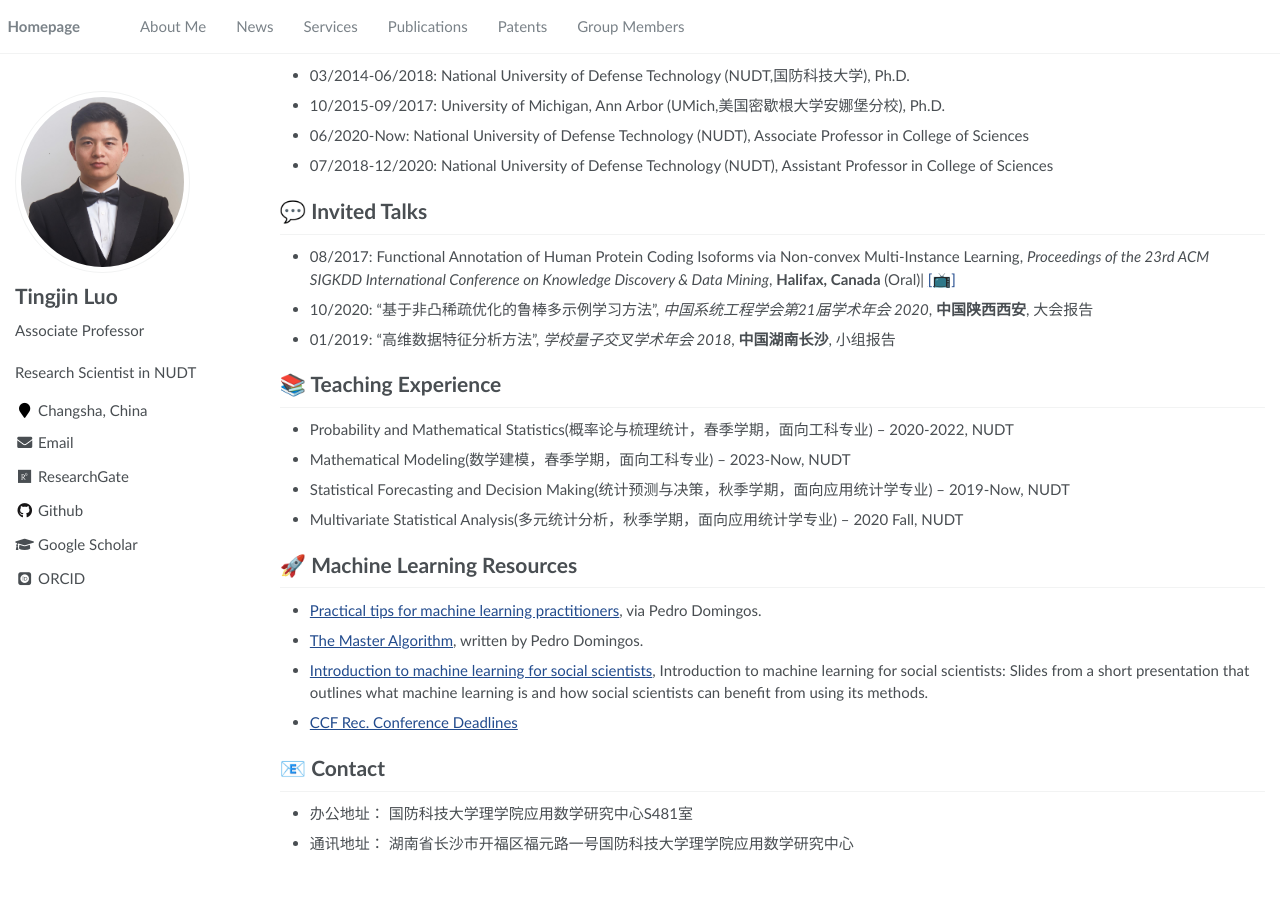
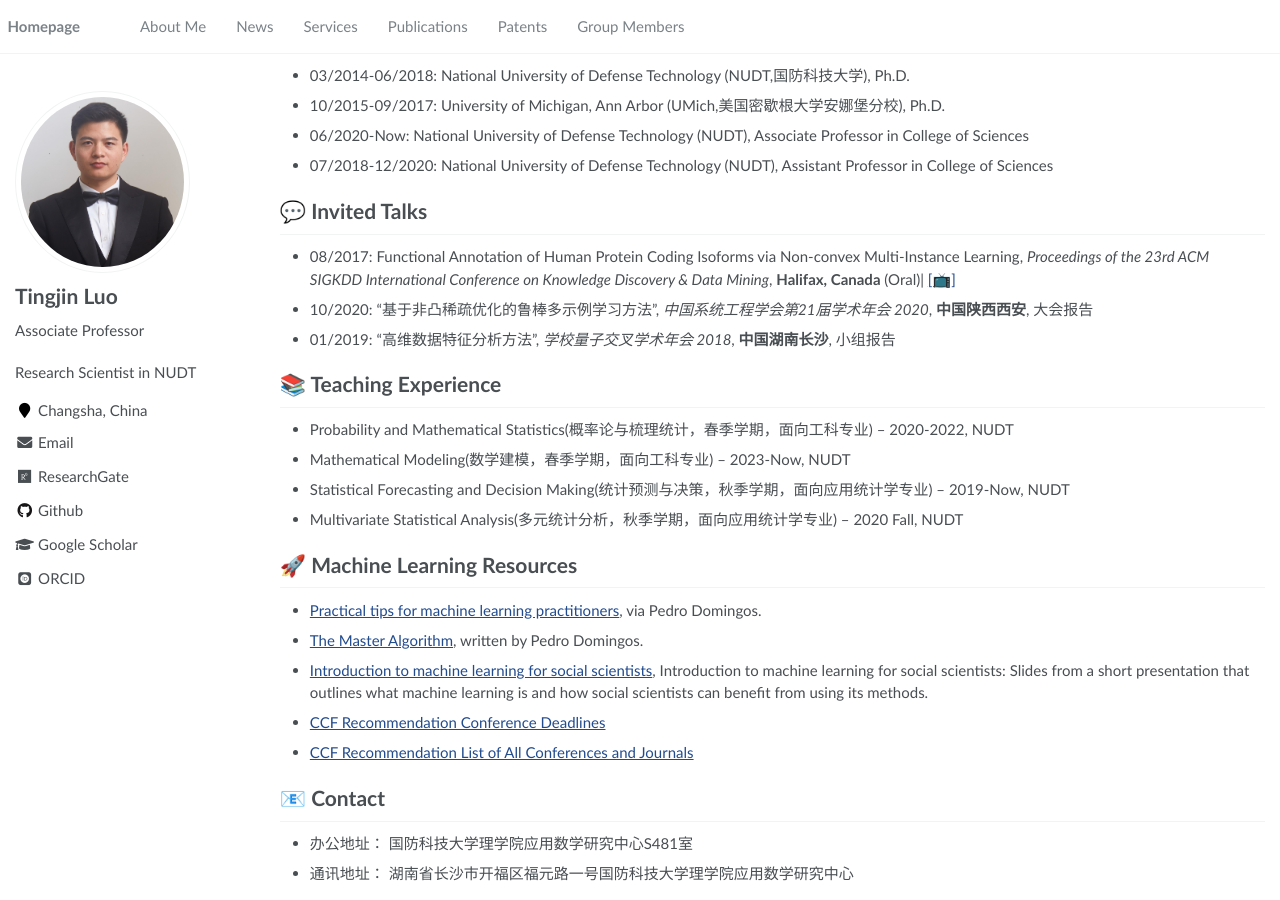
Before and after one commit to HorizonAILab/HorizonAILab.github.io, a Jekyll site: the page built from _pages/about.md, in a window 1280 px wide and 900 px high, scrolled down 4742 px. Built offline with Jekyll 4.4.1, drawn with Linux system fonts in a browser that asks for light colours; some web fonts are replaced; before the commit the page ends 5612 px from its top, so only the background shows below that.

Commit message:
Update about.md

```diff
--- a/_pages/about.md
+++ b/_pages/about.md
@@ -201,7 +201,8 @@ Quanjiang Li, **Tingjin Luo#**, Jiaohui Liao
 - [Practical tips for machine learning practitioners](https://homes.cs.washington.edu/~pedrod/papers/cacm12.pdf), via Pedro Domingos.
 - [The Master Algorithm](http://www.basicbooks.com/full-details?isbn=9780465065707), written by Pedro Domingos.
 - [Introduction to machine learning for social scientists](https://tyleransom.github.io/research/IntroMachineLearning.pdf), Introduction to machine learning for social scientists: Slides from a short presentation that outlines what machine learning is and how social scientists can benefit from using its methods.
-- [CCF Rec. Conference Deadlines](https://ccfddl.com/)
+- [CCF Recommendation Conference Deadlines](https://ccfddl.com/)
+- [CCF Recommendation List of All Conferences and Journals](https://ccf.atom.im/)
 
 
 # 📧 Contact
```
